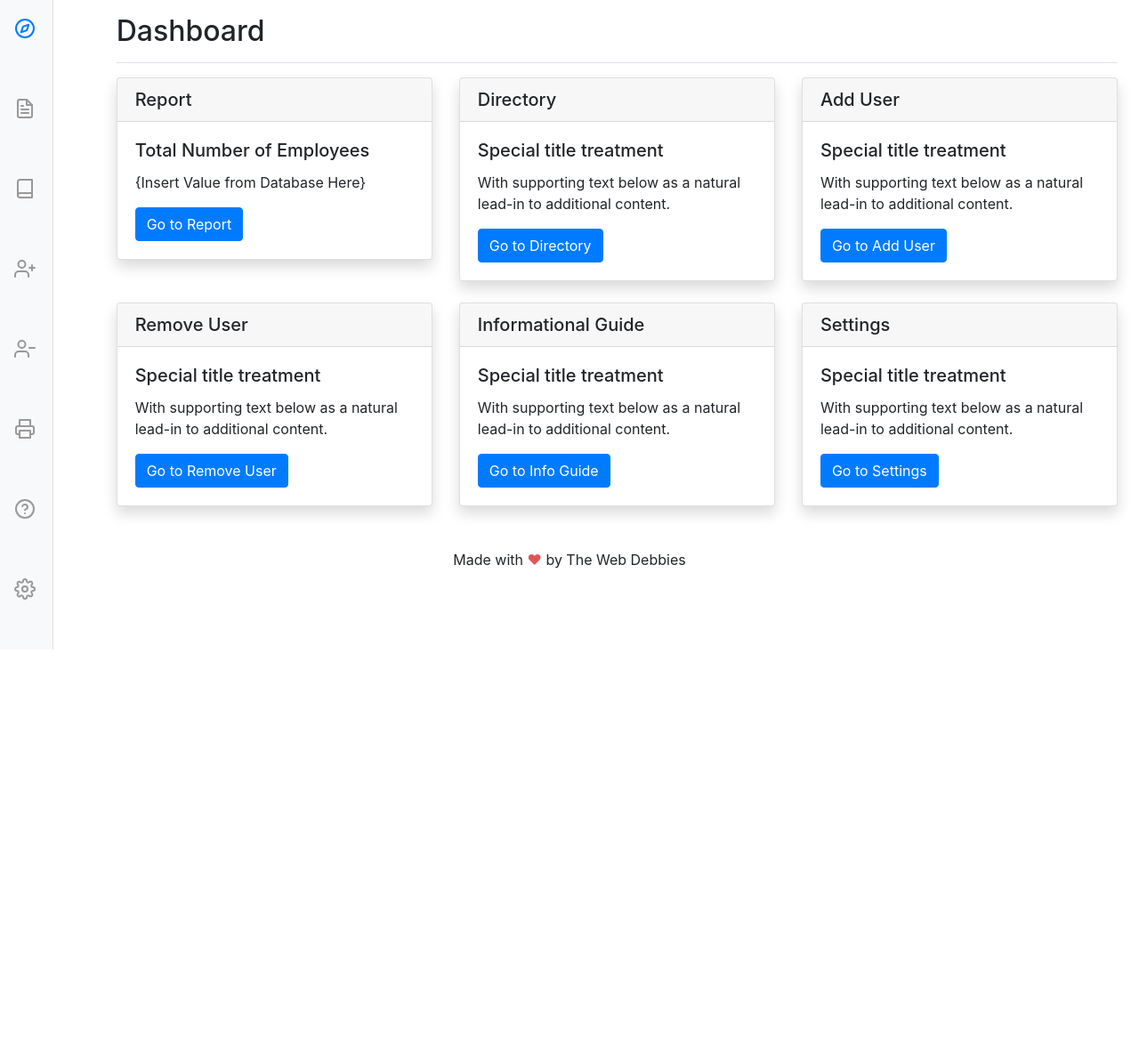
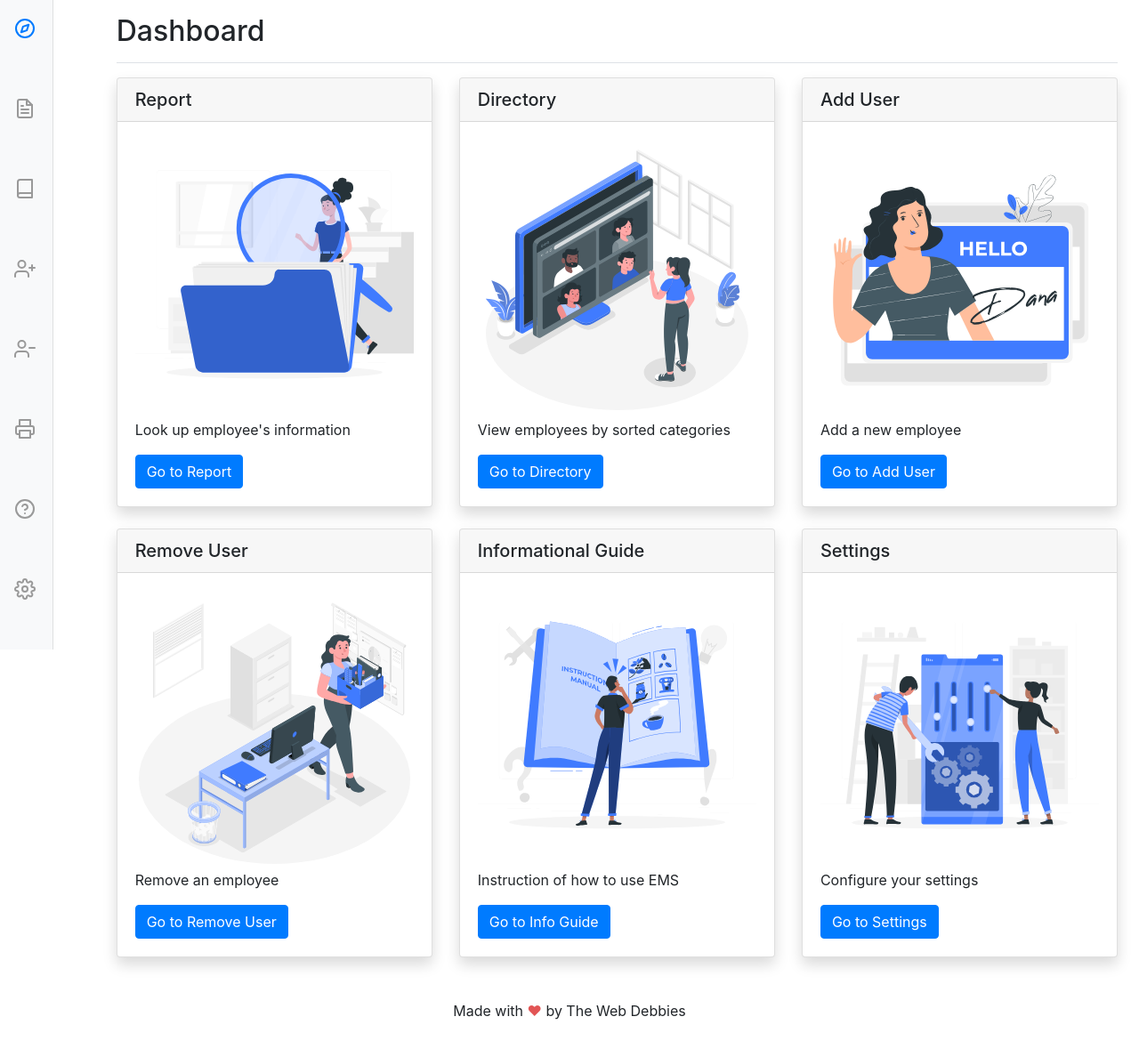
Before and after one commit to GoProduction/Employee_Management_System, a Flask app: page /dashboard in a window 1280 px wide. Shown: the part 70-1258 px from the top of the page at 89% size. Before the commit the page ends 800 px from the top, so only its background shows below. Run offline with Flask 2, Linux system fonts and the light colour scheme; the visitor is signed in with stand-in values (Sample User, id 1); some libraries are stand-ins or nearby versions.

Commit message:
Overhaul to the dashboard

```diff
--- a/templates/dashboard.html
+++ b/templates/dashboard.html
@@ -16,9 +16,9 @@
         <div class="card mb-4 shadow">
           <h5 class="card-header">Report</h5>
           <div class="card-body">
-            <h5 class="card-title">Total Number of Employees</h5>
-            <p class="card-text">{Insert Value from Database Here}</p>
-            <a href="#" class="btn btn-primary">Go to Report</a>
+            <img class="card-img-top" src="../static/images/dash-report.svg" alt="Card image cap">
+            <p class="card-text">Look up employee's information</p>
+            <a href="../report" class="btn btn-primary">Go to Report</a>
           </div>
         </div>
       </div>
@@ -26,9 +26,9 @@
         <div class="card mb-4 shadow">
           <h5 class="card-header">Directory</h5>
           <div class="card-body">
-            <h5 class="card-title">Special title treatment</h5>
-            <p class="card-text">With supporting text below as a natural lead-in to additional content.</p>
-            <a href="#" class="btn btn-primary">Go to Directory</a>
+            <img class="card-img-top" src="../static/images/dash-directory.svg" alt="Card image cap">
+            <p class="card-text">View employees by sorted categories</p>
+            <a href="../directory" class="btn btn-primary">Go to Directory</a>
           </div>
         </div>
       </div>
@@ -36,9 +36,9 @@
         <div class="card mb-4 shadow">
           <h5 class="card-header">Add User</h5>
           <div class="card-body">
-            <h5 class="card-title">Special title treatment</h5>
-            <p class="card-text">With supporting text below as a natural lead-in to additional content.</p>
-            <a href="#" class="btn btn-primary">Go to Add User</a>
+            <img class="card-img-top" src="../static/images/dash-add.svg" alt="Card image cap">
+            <p class="card-text">Add a new employee</p>
+            <a href="../user-add" class="btn btn-primary">Go to Add User</a>
           </div>
         </div>
       </div>
@@ -46,9 +46,9 @@
         <div class="card mb-4 shadow">
           <h5 class="card-header">Remove User</h5>
           <div class="card-body">
-            <h5 class="card-title">Special title treatment</h5>
-            <p class="card-text">With supporting text below as a natural lead-in to additional content.</p>
-            <a href="#" class="btn btn-primary">Go to Remove User</a>
+            <img class="card-img-top" src="../static/images/dash-remove.svg" alt="Card image cap">
+            <p class="card-text">Remove an employee</p>
+            <a href="../user-remove" class="btn btn-primary">Go to Remove User</a>
           </div>
         </div>
       </div>
@@ -56,9 +56,9 @@
         <div class="card mb-4 shadow">
           <h5 class="card-header">Informational Guide</h5>
           <div class="card-body">
-            <h5 class="card-title">Special title treatment</h5>
-            <p class="card-text">With supporting text below as a natural lead-in to additional content.</p>
-            <a href="#" class="btn btn-primary">Go to Info Guide</a>
+            <img class="card-img-top" src="../static/images/dash-info.svg" alt="Card image cap">
+            <p class="card-text">Instruction of how to use EMS</p>
+            <a href="../info-guide" class="btn btn-primary">Go to Info Guide</a>
           </div>
         </div>
       </div>
@@ -66,9 +66,9 @@
         <div class="card mb-4 shadow">
           <h5 class="card-header">Settings</h5>
           <div class="card-body">
-            <h5 class="card-title">Special title treatment</h5>
-            <p class="card-text">With supporting text below as a natural lead-in to additional content.</p>
-            <a href="#" class="btn btn-primary">Go to Settings</a>
+            <img class="card-img-top" src="../static/images/dash-settings.svg" alt="Card image cap">
+            <p class="card-text">Configure your settings</p>
+            <a href="../settings" class="btn btn-primary">Go to Settings</a>
           </div>
         </div>
       </div>
```
Also changed, not shown: static/images/dash-add.svg (added), static/images/dash-directory.svg (added), static/images/dash-info.svg (added), static/images/dash-remove.svg (added), static/images/dash-report.svg (added), static/images/dash-settings.svg (added).
